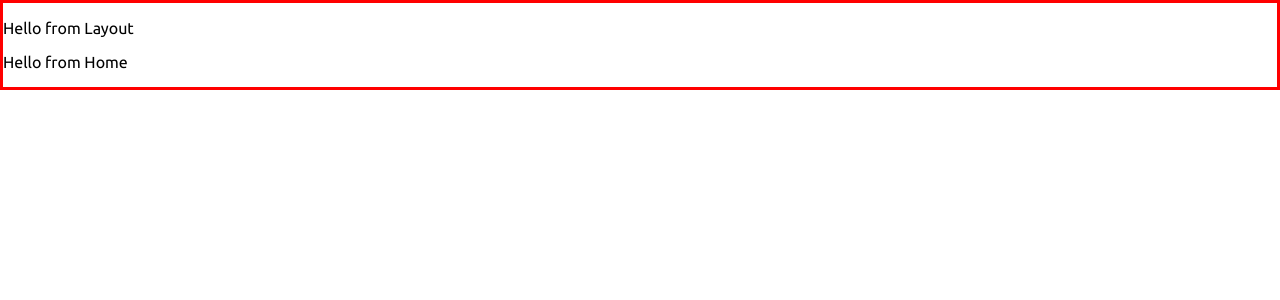
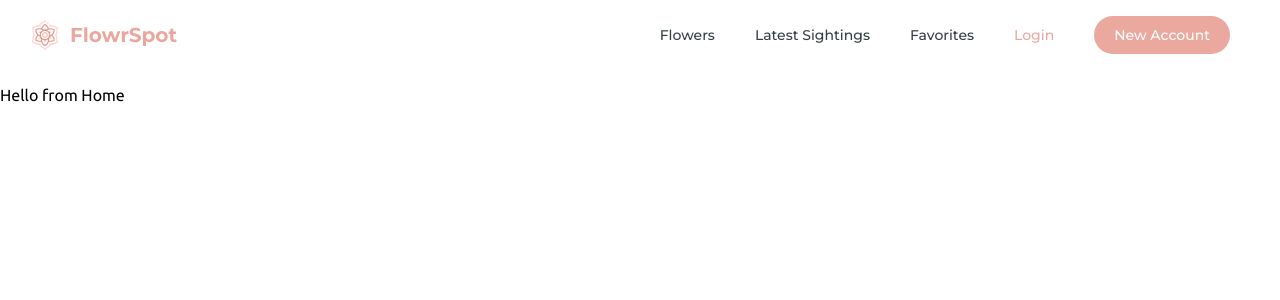
Before and after one commit to ppavle97/flowrspot, a React (Create React App) app: page / in a window 1280 px wide. Shown: the top 300 px of the page. Built offline with nearby package versions, Linux system fonts and the light colour scheme.

Commit message:
Navigation UI without functionality

```diff
--- a/public/index.html
+++ b/public/index.html
@@ -26,7 +26,7 @@
     -->
     <link
       rel="stylesheet"
-      href="https://fonts.googleapis.com/css2?family=Montserrat:wght@400;700&family=Ubuntu:wght@400;700&display=swap"
+      href="https://fonts.googleapis.com/css2?family=Montserrat:wght@400;500;700&family=Ubuntu:wght@400;500;700&display=swap"
     />
 
     <title>FlowerSpot - Povio</title>
--- a/src/components/Layout/Layout.styled.tsx
+++ b/src/components/Layout/Layout.styled.tsx
@@ -1,5 +1,5 @@
 import styled from "@emotion/styled";
 
 export const StyledLayout = styled("div")({
-  border: "solid 3px red",
+  minHeight: "100vh",
 });
--- a/src/components/Layout/Layout.tsx
+++ b/src/components/Layout/Layout.tsx
@@ -1,11 +1,12 @@
 import React from "react";
 import { StyledLayout } from "./Layout.styled";
 import { LayoutProps } from "./types";
+import { Navigation } from "../Navigation";
 
 export const Layout = ({ children }: LayoutProps) => {
   return (
     <StyledLayout>
-      <p>Hello from Layout</p>
+      <Navigation />
       {children}
     </StyledLayout>
   );
--- a/src/components/index.ts
+++ b/src/components/index.ts
@@ -1 +1,2 @@
-export * from "./Layout"
+export * from "./Layout";
+export * from "./Navigation";
```
